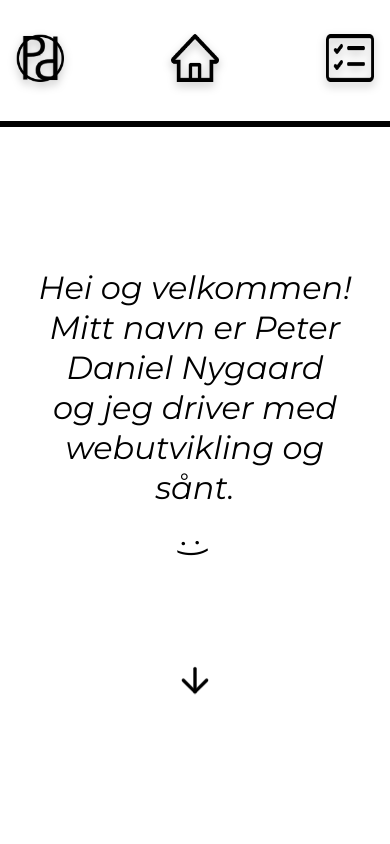
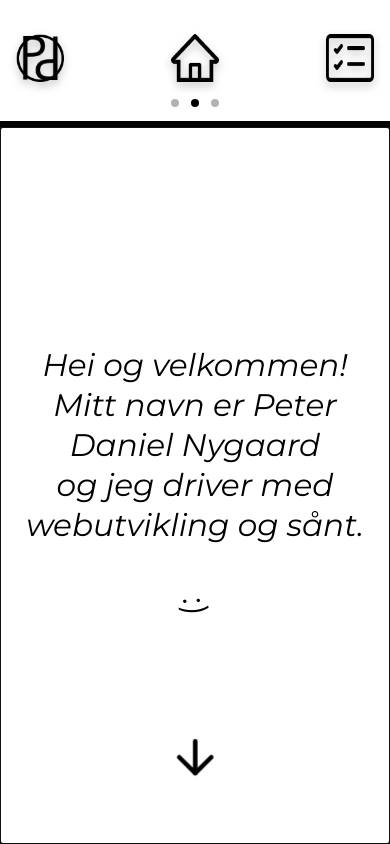
Before and after one commit to Peter-kodeHode/portfolio_react, a React (Create React App) app: page /#/ in a window 390 px wide. Built offline with nearby package versions, Linux system fonts and the light colour scheme.

Commit message:
Refactor project structure and enhance navigation features. Removed unused dependencies, improved mobile styles for better responsiveness, added page indicator for navigation, and implemented custom hooks for page navigation with keyboard and touch support.

```diff
--- a/package.json
+++ b/package.json
@@ -4,7 +4,6 @@
   "version": "0.1.0",
   "private": true,
   "dependencies": {
-    "@swup/scroll-plugin": "^1.1.0",
     "@testing-library/jest-dom": "^5.16.1",
     "@testing-library/react": "^12.1.2",
     "@testing-library/user-event": "^13.5.0",
@@ -13,8 +12,7 @@
     "react-dom": "^17.0.2",
     "react-router-dom": "^6.2.1",
     "react-scripts": "5.0.0",
-    "styled-components": "^5.3.3",
-    "web-vitals": "^2.1.4"
+    "styled-components": "^5.3.3"
   },
   "scripts": {
     "predeploy": "npm run build",
--- a/src/App-mobile.css
+++ b/src/App-mobile.css
@@ -12,31 +12,39 @@
   .App > div {
   height: 85dvh;
 }
-  .introduction :first-child {
-    font-size: 2rem;
-    margin: 0 2rem 0 2rem;
+  .introduction {
+    font-size: 8dvw;
+    line-height: 2.5rem;
+    position: relative; /* Add this */
+
   }
   .smiley {
-    font-size: 2rem;
+    font-size: 8dvw;
     transition: transform 500ms ease-in-out;
   }
   .smiley:active {
-    transform: rotate(260deg);
+    transform: rotate(75deg);
     transition: transform 1ms;
   }
 .arrow-down {
-    width: 2.5rem;
-    height: 2.5rem;
+    width: 14vw;
+    height: 14dvh;
+    position: absolute;
+    bottom: 3vh;
+    left: 50%; /* Center horizontally */
+    transform: translateX(-50%); /* Center horizontally */
     color: var(--primary);
     transition: transform 500ms ease-in-out;
     animation: bounce 1.5s infinite;
   }
+
+
   .box-container {
     height: 100%;
     width: 100%;
   }
   .box-container a {
-    font-size: 1.5rem;
+    font-size: 8dvw;
   }
   .box-container a:active {
     font-weight: bold;
@@ -57,11 +65,10 @@
   }
   .projects h1,
   .aboutme h1 {
-    font-size: 2.5rem;
+    font-size: 12dvw;
   }
-  .aboutme h1 {
-    margin-bottom: 2rem;
-  }
+
+
   .dropdown-content p {
     font-size: 1rem;
     line-height: 1.2rem;
@@ -125,24 +132,21 @@
     margin-left: 0.5rem;
   }
   .github-link {
-font-size:1rem;
-  }
-  .aboutme h1 {
-    font-size: 2rem;
-    margin-bottom: 1rem;
+  font-size:1rem;
   }
 
+
   .aboutme p {
-    font-size: 1.2rem;
-    line-height: 1.5rem;
-    margin-bottom: 1.5rem;
+    font-size: 5.5dvw;
+    line-height: 4dvh;
+    margin:auto;
     padding: 1rem;
-    max-width: 90vw;
+    max-width: 90dvw;
     min-width: auto;
   }
 
   .aboutgrey {
-    max-width: 70vw;
+    max-width: 70dvw;
     height: auto;
   }
 
@@ -150,8 +154,8 @@ font-size:1rem;
     max-height: 11em;
   }
   .socials {
-    margin-top: 1em;
+    margin-top: 2dvh;
   }
   .contact-info {
-    margin: 1rem auto 0 auto;
+    margin: 2dvh auto 0 auto;
   }}
--- a/src/App.css
+++ b/src/App.css
@@ -1,25 +1,87 @@
 @import url("https://fonts.googleapis.com/css2?family=Lato:wght@400;700&family=Montserrat:ital,wght@0,400;0,600;0,700;1,400&display=swap");
 @import "./App-mobile.css";
 
-:root {
-  --primary: #000000ff;
-  --secondary: #ffffffff;
-}
 
-body {
-  background-color: var(--secondary);
-  overflow: hidden;
-  overflow-x: hidden;
-  min-width: 100%;
-  scroll-behavior: smooth;
-  scrollbar-width: none;
+.App {
+  touch-action: pan-y pinch-zoom;
+  overscroll-behavior-x: touch;
 }
 
 .App > div {
   height: 85vh;
-  overflow-y: scroll;
+  overflow-y: visible; /* Change from auto to visible */
+  scroll-behavior: smooth;
+  scrollbar-width: none;
+  -webkit-overflow-scrolling: touch;
+  /* Remove scroll-snap-type from here */
+}
+
+/* Apply scroll-snap AND overflow to the same element */
+.home-page {
   scroll-snap-type: y mandatory;
-  scrollbar-width: none;
+  height: 85vh;
+  overflow-y: auto; /* Move the actual scrolling here */
+  scroll-behavior: smooth;
+}
+
+/* Apply scroll-snap AND overflow to AboutMe page too */
+.aboutme-page {
+  scroll-snap-type: y mandatory;
+  height: 85vh;
+  overflow-y: auto;
+  scroll-behavior: smooth;
+}
+
+/* Apply scroll-snap AND overflow to Projects page too */
+.projects-page {
+  scroll-snap-type: y mandatory;
+  height: 85vh;
+  overflow-y: auto;
+  scroll-behavior: smooth;
+}
+
+.introduction,
+.box-container,
+.footer {
+  scroll-snap-align: start;
+  height: 85vh;
+  width: 100%;
+  scroll-snap-stop: always;
+}
+
+/* Keep other pages as single sections without scroll-snap */
+.projects,
+.aboutme {
+  height: 85vh;
+  width: 100%;
+  overflow-y: auto; /* Add scrolling to other pages too */
+}
+
+.App * {
+  -webkit-user-select: none;
+  -moz-user-select: none;
+  -ms-user-select: none;
+  user-select: none;
+}
+
+.aboutme p,
+.projects p,
+.contact-info,
+input,
+textarea,
+.App > div {
+  -webkit-user-select: text;
+  -moz-user-select: text;
+  -ms-user-select: text;
+  user-select: text;
+}
+
+.App > div {
+  outline: none;
+  -webkit-user-select: none;
+  -moz-user-select: none;
+  -ms-user-select: none;
+  user-select: none;
 }
 
 .introduction,
@@ -28,7 +90,7 @@ body {
 .projects,
 .aboutme {
   scroll-snap-align: start;
-  height: 100%;
+  height: 85vh; /* Keep content at 85vh, now taller than 80vh container */
   width: 100%;
   scroll-snap-stop: always;
 }
@@ -41,16 +103,13 @@ body {
   border-bottom: none;
   border-top: none;
   max-width: 100%;
-}
-
-.introduction :first-child {
   color: var(--primary);
   font-family: "Montserrat", sans-serif;
   font-style: italic;
   font-weight: 400;
   font-size: 2.5rem;
   text-align: center;
-  line-height: 2.5rem;
+  position: relative;
 }
 
 .smiley {
@@ -58,12 +117,10 @@ body {
   font-family: "Montserrat", sans-serif;
   font-style: italic;
   font-weight: 400;
-  font-size: 2.5rem;
-  max-width: 3rem;
-  max-height: 3rem;
+  font-size: 3rem;
+  text-align: center;
   transform: rotate(75deg);
   transition: transform 500ms;
-
 }
 
 .smiley:hover {
@@ -73,36 +130,44 @@ body {
 .arrow-down {
   width: 4rem;
   height: 4rem;
-  margin-top: 6rem;
+  position: absolute;
+  bottom: 4rem;
+  left: 50%;
+  transform: translateX(-50%);
   color: var(--primary);
   transition: transform 500ms ease-in-out;
   animation: bounce 1.5s infinite;
 }
 
-/* Add bounce keyframes animation */
 @keyframes bounce {
   0%,
   20%,
   50%,
   80%,
   100% {
-    transform: translateY(0);
+    transform: translateX(-50%) translateY(0);
   }
   40% {
-    transform: translateY(-10px);
+    transform: translateX(-50%) translateY(-10px);
   }
   60% {
-    transform: translateY(-5px);
+    transform: translateX(-50%) translateY(-5px);
   }
 }
 
 @keyframes simpleUpDown {
-  0%, 100% { transform: translateY(0); }
-  50% { transform: translateY(-8px); }
+  0%,
+  100% {
+    transform: translateY(0);
+  }
+  50% {
+    transform: translateY(-8px);
+  }
 }
 
 @keyframes pulseBounce {
-  0%, 100% {
+  0%,
+  100% {
     transform: translateY(0) scale(1);
   }
   50% {
@@ -257,6 +322,10 @@ body {
   justify-content: center;
   max-width: 100%;
   min-width: 100%;
+  scroll-snap-align: start;
+  height: 85vh;
+  width: 100%;
+  scroll-snap-stop: always;
 }
 
 .projects {
@@ -285,7 +354,6 @@ body {
   filter: none;
   -webkit-filter: grayscale(0);
   transition: all 500ms ease-in;
-
 }
 
 .aboutme h1 {
@@ -310,8 +378,6 @@ body {
   max-width: 100%;
 }
 
-
-
 .aboutme p {
   color: var(--primary);
   font-family: "Montserrat", sans-serif;
@@ -333,7 +399,6 @@ body {
   text-align: center;
   margin: 2rem;
   line-height: 2.5rem;
-
 }
 
 .dropdown {
@@ -361,14 +426,10 @@ body {
   overflow: hidden;
 }
 
-
-
 .dropdown-content p {
   opacity: 0;
   transition: all 1s ease-in;
 }
-
-
 
 .dropdown:hover .dropdown-content {
   display: block;
@@ -397,12 +458,11 @@ body {
   -webkit-filter: grayscale(0);
 }
 
-
 .dropdown::after {
   content: "▼";
   position: absolute;
   top: 2em;
-  right:3em;
+  right: 3em;
   background: var(--primary);
   color: var(--secondary);
   padding: 8px 10px;
@@ -427,7 +487,9 @@ body {
 }
 
 @keyframes gentleBounce {
-  0%, 80%, 100% {
+  0%,
+  80%,
+  100% {
     transform: translateY(0);
   }
   40% {
@@ -443,7 +505,7 @@ body {
   text-decoration: none;
   display: inline-block;
   margin-bottom: 2rem;
-  animation : gentleBounce 2s infinite;
+  animation: gentleBounce 2s infinite;
 }
 
 .github-img {
--- a/src/App.js
+++ b/src/App.js
@@ -8,19 +8,27 @@ import Projects from "./pages/Projects";
 import AboutMe from "./pages/AboutMe";
 import { AnimatePresence } from "framer-motion";
 import GlobalStyle from "./globalComponents/globalStyles";
+import usePageNavigation from "./hooks/usePageNavigation";
+import PageIndicator from "./globalComponents/PageIndicator";
 
 function App() {
   const location = useLocation();
+  usePageNavigation(); // This will handle all the navigation logic
+
   return (
     <div className="App">
       <GlobalStyle />
+      <PageIndicator />
       <NavBar />
+
       <AnimatePresence exitBeforeEnter>
-        <Routes key={location.pathname} location={location}>
-          <Route path="/" element={<Home />} />
-          <Route path="aboutme" element={<AboutMe />} />
-          <Route path="projects" element={<Projects />} />
-        </Routes>
+        <div key={location.pathname}>
+          <Routes location={location}>
+            <Route path="/" element={<Home />} />
+            <Route path="aboutme" element={<AboutMe />} />
+            <Route path="projects" element={<Projects />} />
+          </Routes>
+        </div>
       </AnimatePresence>
     </div>
   );
--- a/src/globalComponents/NavBar/NavBar.styles.js
+++ b/src/globalComponents/NavBar/NavBar.styles.js
@@ -6,18 +6,21 @@ export const StyledNavBar = styled.nav`
   align-items: center;
   overflow: hidden;
   background-color: var(--secondary);
-  height: 15vh; /* The navbar takes up 15% of the viewport height */
+  height: 15vh;
   border-bottom: solid var(--primary) 6px;
-  position: sticky; /* Makes the navbar stick to the top */
+  position: sticky;
   top: 0;
-  z-index: 10; /* Ensures it stays on top of other content */
-
-  & > a {
+  z-index: 10;
+   & > a {
     margin: 2em;
-    @media (max-width: 500px) {
+  }
+  @media (max-width: 500px) {
+    height: 15dvh;
+    & > a {
       margin: 1em;
     }
   }
+
 `;
 
 // Create a base style for all icons
--- /dev/null
+++ b/src/globalComponents/PageIndicator.js
@@ -0,0 +1,48 @@
+import React from 'react';
+import { useLocation } from 'react-router-dom';
+import styled from 'styled-components';
+
+const IndicatorContainer = styled.div`
+  position: fixed;
+  top: 12dvh;
+  left: 50dvw;
+  transform: translateX(-50%);
+  display: flex;
+  gap: 0.5rem;
+  z-index: 100;
+
+  @media (max-width: 500px) {
+    top: 11.5dvh;
+  }
+`;
+
+const Dot = styled.div`
+  width: 12px;
+  height: 12px;
+  border-radius: 50%;
+  background-color: ${props => props.active ? 'var(--primary)' : 'rgba(0, 0, 0, 0.3)'};
+  transition: all 300ms ease;
+  border: 2px solid var(--secondary);
+  cursor: pointer;
+
+  &:hover {
+    transform: scale(1.2);
+  }
+`;
+
+const PageIndicator = () => {
+  const location = useLocation();
+  // Same order as in usePageNavigation - home is in the middle
+  const pages = ['/aboutme', '/', '/projects'];
+  const currentIndex = pages.indexOf(location.pathname);
+
+  return (
+    <IndicatorContainer>
+      {pages.map((_, index) => (
+        <Dot key={index} active={index === currentIndex} />
+      ))}
+    </IndicatorContainer>
+  );
+};
+
+export default PageIndicator;
--- a/src/globalComponents/globalStyles.js
+++ b/src/globalComponents/globalStyles.js
@@ -12,7 +12,7 @@ const GlobalStyle = createGlobalStyle`
 }
 body{
     background-color: var(--secondary);
-    overflow-y: scroll;
+    overflow-y: hidden;
     overflow-x: hidden;
     min-width: 100%;
 }
--- /dev/null
+++ b/src/hooks/usePageNavigation.js
@@ -0,0 +1,119 @@
+import { useEffect, useCallback, useMemo } from 'react';
+import { useNavigate, useLocation } from 'react-router-dom';
+
+const usePageNavigation = () => {
+  const navigate = useNavigate();
+  const location = useLocation();
+
+  // Wrap pages array in useMemo to prevent recreation on every render
+  const pages = useMemo(() => ['/aboutme', '/', '/projects'], []);
+  const currentPageIndex = pages.indexOf(location.pathname);
+
+  const goToNextPage = useCallback(() => {
+    // Wrap around to first page if at the end
+    const nextIndex = currentPageIndex === pages.length - 1 ? 0 : currentPageIndex + 1;
+    navigate(pages[nextIndex]);
+  }, [currentPageIndex, navigate, pages]);
+
+  const goToPrevPage = useCallback(() => {
+    // Wrap around to last page if at the beginning
+    const prevIndex = currentPageIndex === 0 ? pages.length - 1 : currentPageIndex - 1;
+    navigate(pages[prevIndex]);
+  }, [currentPageIndex, navigate, pages]);
+
+  // Handle horizontal scroll
+  useEffect(() => {
+    let scrollTimeout;
+    let isScrolling = false;
+
+    const handleWheel = (e) => {
+      // Check if it's a horizontal scroll (deltaX) or shift+scroll
+      if (Math.abs(e.deltaX) > Math.abs(e.deltaY) || e.shiftKey) {
+        e.preventDefault();
+
+        if (!isScrolling) {
+          isScrolling = true;
+
+          // For horizontal scroll or shift+scroll, deltaX or deltaY determines direction
+          const scrollDirection = e.shiftKey ? e.deltaY : e.deltaX;
+
+          if (scrollDirection > 0) {
+            goToNextPage();
+          } else {
+            goToPrevPage();
+          }
+
+          clearTimeout(scrollTimeout);
+          scrollTimeout = setTimeout(() => {
+            isScrolling = false;
+          }, 800);
+        }
+      }
+    };
+
+    // Handle touch events for mobile swipe
+    let touchStartX = 0;
+    let touchStartY = 0;
+    let touchEndX = 0;
+    let touchEndY = 0;
+
+    const handleTouchStart = (e) => {
+      touchStartX = e.changedTouches[0].screenX;
+      touchStartY = e.changedTouches[0].screenY;
+    };
+
+    const handleTouchEnd = (e) => {
+      touchEndX = e.changedTouches[0].screenX;
+      touchEndY = e.changedTouches[0].screenY;
+
+      const deltaX = touchEndX - touchStartX;
+      const deltaY = touchEndY - touchStartY;
+
+      // Only trigger if horizontal swipe is dominant and sufficient distance
+      if (Math.abs(deltaX) > Math.abs(deltaY) && Math.abs(deltaX) > 50) {
+        if (deltaX > 0) {
+          goToPrevPage(); // Swipe right = previous page
+        } else {
+          goToNextPage(); // Swipe left = next page
+        }
+      }
+    };
+
+    // Handle keyboard navigation - ONLY horizontal arrows and ONLY when not focused on scrollable content
+    const handleKeyDown = (e) => {
+      if (e.target.tagName === 'INPUT' || e.target.tagName === 'TEXTAREA') {
+        return;
+      }
+
+      // Only handle our specific horizontal navigation keys
+      if (e.key === 'ArrowLeft' || e.key === 'a') {
+        e.preventDefault();
+        goToPrevPage();
+      }
+      else if (e.key === 'ArrowRight' || e.key === 'd') {
+        e.preventDefault();
+        goToNextPage();
+      }
+      // Let ALL other keys (including ArrowUp, ArrowDown, PageUp, PageDown, Space) pass through normally
+    };
+
+    // Attach to document but DON'T use capture phase so the scroll container gets the events first
+    document.addEventListener('keydown', handleKeyDown, false);
+
+    document.addEventListener('wheel', handleWheel, { passive: false });
+    document.addEventListener('touchstart', handleTouchStart, { passive: true });
+    document.addEventListener('touchend', handleTouchEnd, { passive: true });
+
+    return () => {
+      document.removeEventListener('wheel', handleWheel);
+      document.removeEventListener('touchstart', handleTouchStart);
+      document.removeEventListener('touchend', handleTouchEnd);
+      document.removeEventListener('keydown', handleKeyDown, false);
+      clearTimeout(scrollTimeout);
+    };
+  }, [goToNextPage, goToPrevPage]);
+
+  return { currentPageIndex, totalPages: pages.length, goToNextPage, goToPrevPage };
+};
+
+export default usePageNavigation;
--- a/src/pages/Home.js
+++ b/src/pages/Home.js
@@ -1,4 +1,4 @@
-import React from "react";
+import React, { useEffect, useRef } from "react";
 import { Link } from "react-router-dom";
 import PoddinFace from "../images/Home/poddinfacerealvector.png";
 import CodeImg from "../images/Home/code.jpg";
@@ -15,11 +15,20 @@ import {
 } from "../language_and_strings/no";
 
 function Home() {
+  const homePageRef = useRef(null);
+
+  useEffect(() => {
+    // Auto-focus the scroll container when component mounts
+    if (homePageRef.current) {
+      homePageRef.current.focus();
+    }
+  }, []);
+
   return (
     <>
       <AnimatedPage>
+        <div className="home-page" tabIndex="0" ref={homePageRef}>
           <div className="introduction">
-
             <p>
               {HOME_INTRODUCTION_TEXT1}
               <br />
@@ -31,7 +40,6 @@ function Home() {
             <p className="smiley">{HOME_INTRODUCTION_SMILEY}</p>
             <img className="arrow-down" src={arrowdown} alt="arrow down" />
           </div>
-
 
           <div className="box-container">
             <div className="black-box1">
@@ -51,7 +59,10 @@ function Home() {
               <img src={CodeImg} alt="Code snippets" />
             </div>
           </div>
+          <div className="footer">
             <Footer />
+          </div>
+        </div>
       </AnimatedPage>
     </>
   );
```
Also changed, not shown: src/pages/AboutMe.js (+11 -1 lines), src/pages/Projects.js (+11 -13 lines), 1 other file (tests, documents, lock files or other folders). Lines whose indentation alone changed are shown as unchanged.
